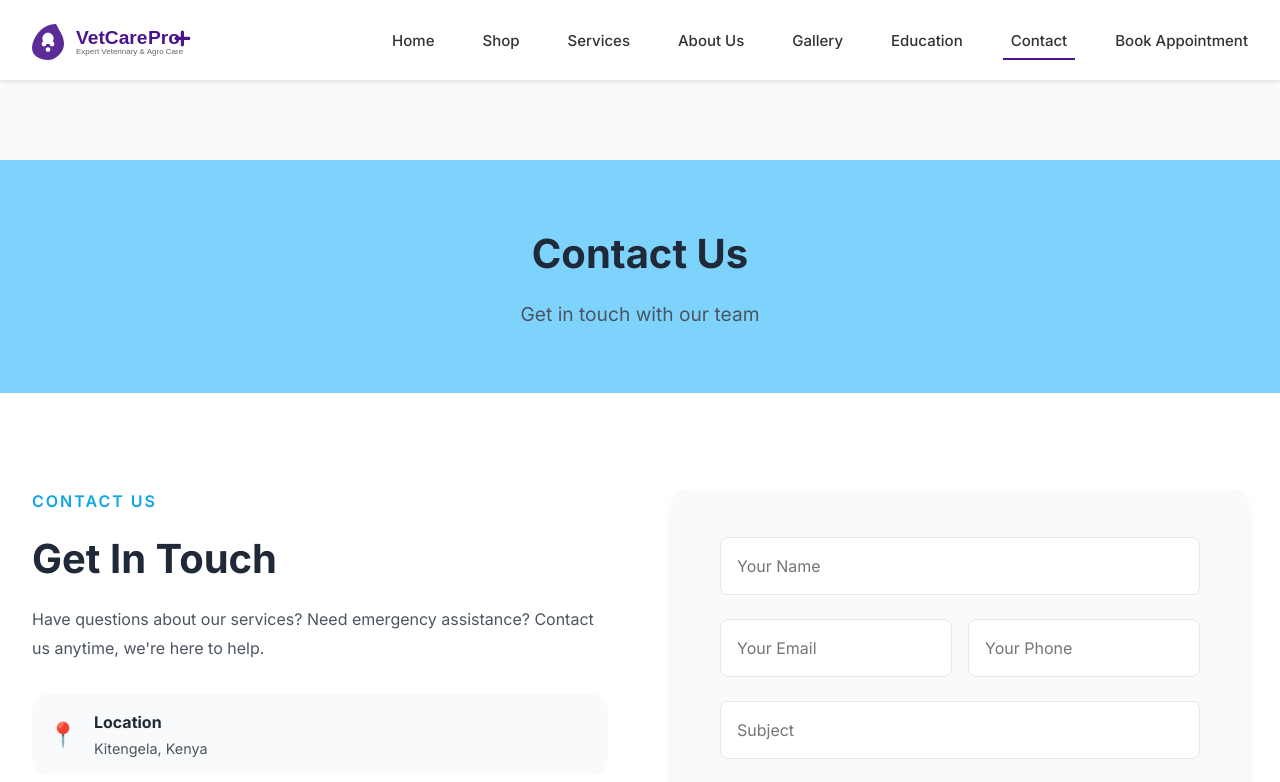
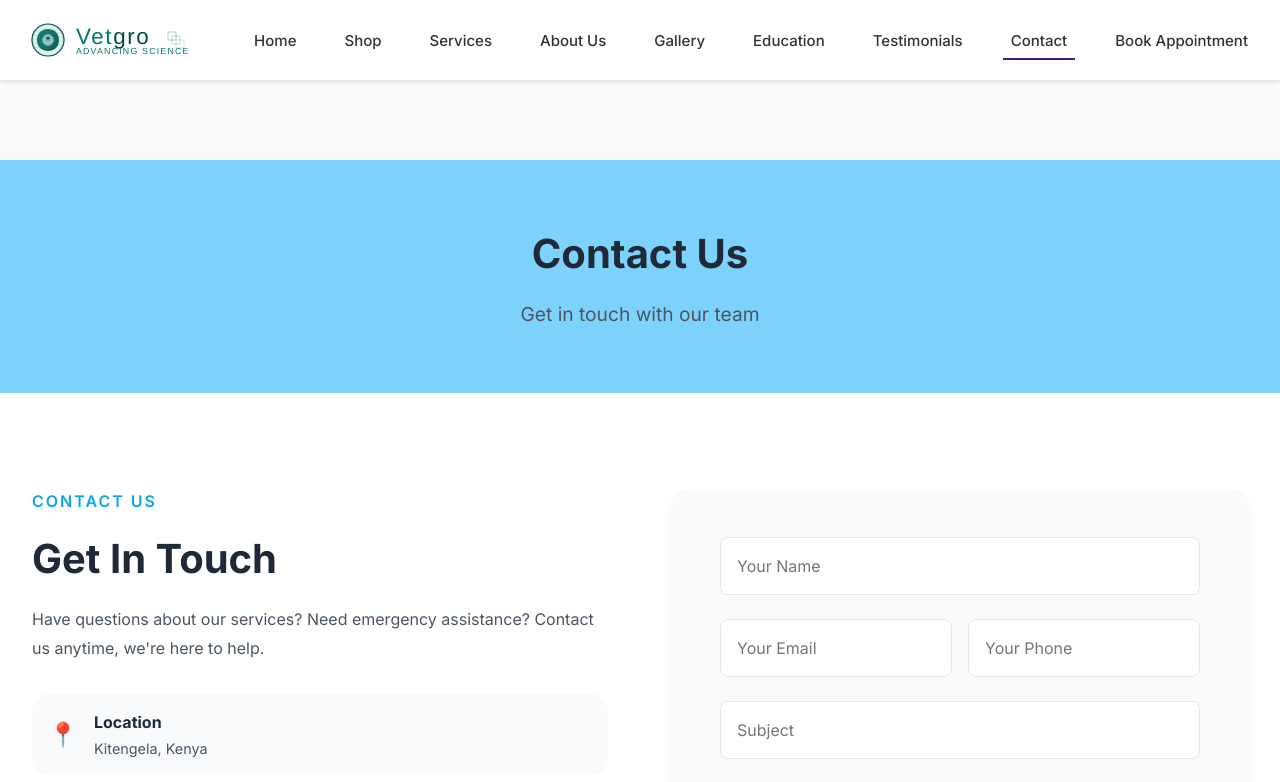
Before and after one commit to Nyandiekahh/Vet-Ken, a React (Create React App) app: page /contact in a window 1280 px wide. Shown: the top 782 px of the page. Built offline with nearby package versions, Linux system fonts and the light colour scheme.

Commit message:
Logo and contact update

```diff
--- a/src/App.tsx
+++ b/src/App.tsx
@@ -13,32 +13,33 @@ import Shop from './components/sections/Shop';
 import PrescriptionCenter from './components/sections/Shop/MedicationStore/PrescriptionCenter';
 import PetStore from './components/sections/Shop/PetStore/PetStore';
 import SellLivestock from './components/sections/Shop/SellLivestock/SellLivestock';
+import Testimonials from './components/sections/Testimonials/Testimonials'; // Import Testimonials
 import Preloader from './components/Preloader';
 import './styles/global.css';
 import './styles/animations.css';
 
 const App: React.FC = () => {
   return (
-    <>
+    <Router>
       <Preloader />
-      <Router>
-        <div className="App">
       <Navbar />
       <main>
         <Routes>
           <Route path="/" element={<Home />} />
           <Route path="/services" element={<Services />} />
+          <Route path="/about" element={<About />} />
+          <Route path="/gallery" element={<Gallery />} />
           <Route path="/contact" element={<Contact />} />
           <Route path="/booking" element={<ConsultationBooking />} />
-              <Route path="/gallery" element={<Gallery />} />
-              <Route path="/about" element={<About />} />
-              <Route path="/shop/*" element={<Shop />} />
+          <Route path="/testimonials" element={<Testimonials />} /> {/* Added Testimonials route */}
+          <Route path="/shop" element={<Shop />} />
+          <Route path="/shop/medications" element={<PrescriptionCenter />} />
+          <Route path="/shop/pets" element={<PetStore />} />
+          <Route path="/shop/sell" element={<SellLivestock />} />
         </Routes>
       </main>
       <Footer />
-        </div>
     </Router>
-    </>
   );
 };
 
--- a/src/components/Logo/Logo.tsx
+++ b/src/components/Logo/Logo.tsx
@@ -1,42 +1,114 @@
-// components/Logo/Logo.tsx
 import React from 'react';
 
 const Logo: React.FC<{ className?: string }> = ({ className }) => {
   return (
     <svg className={className} xmlns="http://www.w3.org/2000/svg" viewBox="0 0 240 60">
+      <defs>
+        <linearGradient id="leafGradient" x1="0%" y1="0%" x2="100%" y2="100%">
+          <stop offset="0%" style={{ stopColor: '#00796B', stopOpacity: 1 }} />
+          <stop offset="100%" style={{ stopColor: '#004D40', stopOpacity: 1 }} />
+        </linearGradient>
+
+        <clipPath id="waveMask">
+          <path d="M10 10 H50 V50 H10 Z" />
+        </clipPath>
+      </defs>
+
       <g id="logo-container">
+        {/* Main circular design element */}
+        <circle
+          cx="30"
+          cy="30"
+          r="20"
+          fill="#E0F2F1"
+          stroke="#004D40"
+          strokeWidth="1.5"
+        />
+
+        {/* Overlapping leaf shapes */}
         <path
-          d="M40 10C20 10 10 30 10 40C10 50 20 55 30 55C40 55 50 45 50 35C50 25 45 20 40 10Z"
-          fill="#4a148c"
+          d="M20 20
+             C 25 15, 35 15, 40 20
+             C 45 25, 45 35, 40 40
+             C 35 45, 25 45, 20 40
+             C 15 35, 15 25, 20 20"
+          fill="url(#leafGradient)"
           opacity="0.9"
         />
 
-        <circle cx="25" cy="35" r="3" fill="white"/>
-        <circle cx="35" cy="35" r="3" fill="white"/>
-        <circle cx="30" cy="42" r="3" fill="white"/>
         <path
-          d="M23 28C23 31.866 26.134 35 30 35C33.866 35 37 31.866 37 28C37 24.134 33.866 21 30 21C26.134 21 23 24.134 23 28Z"
-          fill="white"
+          d="M25 25
+             C 28 22, 32 22, 35 25
+             C 38 28, 38 32, 35 35
+             C 32 38, 28 38, 25 35
+             C 22 32, 22 28, 25 25"
+          fill="#B2DFDB"
+          opacity="0.8"
         />
 
-        <text x="65" y="35" fontFamily="Arial" fontWeight="bold" fontSize="24" fill="#4a148c">
-          VetCare
-        </text>
-        <text x="155" y="35" fontFamily="Arial" fontWeight="bold" fontSize="24" fill="#4a148c">
-          Pro
+        {/* Dynamic wave patterns */}
+        <g clipPath="url(#waveMask)">
+          {[...Array(5)].map((_, i) => (
+            <path
+              key={i}
+              d={`M5 ${20 + i * 5}
+                  C 15 ${15 + i * 5}, 25 ${25 + i * 5}, 35 ${20 + i * 5}
+                  S 45 ${15 + i * 5}, 55 ${20 + i * 5}`}
+              fill="none"
+              stroke="#004D40"
+              strokeWidth="0.5"
+              opacity={0.3}
+            />
+          ))}
+        </g>
+
+        {/* Minimalist cross symbol */}
+        <path
+          d="M28 28h4M30 26v4"
+          stroke="#004D40"
+          strokeWidth="1.5"
+          strokeLinecap="round"
+        />
+
+        {/* Company Name with custom styling */}
+        <text
+          x="65"
+          y="35"
+          fontFamily="Helvetica Neue"
+          fontSize="28"
+          letterSpacing="2"
+        >
+          <tspan fill="#00796B" fontWeight="300">Vet</tspan>
+          <tspan fill="#004D40" fontWeight="500">gro</tspan>
         </text>
 
-        <text x="65" y="48" fontFamily="Arial" fontSize="10" fill="#666">
-          Expert Veterinary & Agro Care
+        {/* Modern tagline */}
+        <text
+          x="65"
+          y="48"
+          fontFamily="Helvetica Neue"
+          fontSize="11"
+          letterSpacing="1.5"
+          fill="#00796B"
+        >
+          ADVANCING SCIENCE
         </text>
 
-        <g transform="translate(190, 20)">
-          <path
-            d="M0 8h16M8 0v16"
-            stroke="#4a148c"
-            strokeWidth="4"
-            strokeLinecap="round"
-          />
+        {/* Abstract geometric accent */}
+        <g transform="translate(180, 20)">
+          {[...Array(3)].map((_, i) => (
+            <rect
+              key={i}
+              x={i * 5}
+              y={i * 5}
+              width="10"
+              height="10"
+              fill="none"
+              stroke="#00796B"
+              strokeWidth="0.5"
+              opacity={0.8 - i * 0.2}
+            />
+          ))}
         </g>
       </g>
     </svg>
--- a/src/components/layout/Navbar/Navbar.tsx
+++ b/src/components/layout/Navbar/Navbar.tsx
@@ -1,3 +1,4 @@
+// Navbar.tsx
 import React, { useState, useEffect } from 'react';
 import { NavLink, Link } from 'react-router-dom';
 import Logo from '../../Logo/Logo';
@@ -15,7 +16,6 @@ const Navbar: React.FC = () => {
     return () => window.removeEventListener('scroll', handleScroll);
   }, []);
 
-  // Close menu when clicking outside
   useEffect(() => {
     const handleClickOutside = (event: MouseEvent) => {
       const target = event.target as HTMLElement;
@@ -43,6 +43,7 @@ const Navbar: React.FC = () => {
     { path: '/about', label: 'About Us' },
     { path: '/gallery', label: 'Gallery' },
     { path: '/education', label: 'Education' },
+    { path: '/testimonials', label: 'Testimonials' }, // Added testimonials
     { path: '/contact', label: 'Contact' },
   ];
 
--- a/src/components/sections/Booking/ConsultationBooking.tsx
+++ b/src/components/sections/Booking/ConsultationBooking.tsx
@@ -52,11 +52,11 @@ const ConsultationBooking = () => {
       description: 'Surgical procedures and operations'
     },
     {
-      id: 'lab-tests',
-      title: 'Laboratory Tests',
+      id: 'grooming',
+      title: 'Pet Grooming',
       duration: '1 hour',
-      price: 'From KES 1000',
-      description: 'Comprehensive diagnostic testing'
+      price: 'Custom Quote',
+      description: 'Bringing your Pet\'s far back to life'
     }
   ];
 
--- a/src/components/sections/Contact/Contact.tsx
+++ b/src/components/sections/Contact/Contact.tsx
@@ -74,7 +74,7 @@ const Contact = () => {
                 <div className={styles.icon}>📞</div>
                 <div className={styles.details}>
                   <h4>Phone</h4>
-                  <p>+254 XXX XXX XXX</p>
+                  <p>+254 702 687 855</p>
                 </div>
               </div>
 
--- /dev/null
+++ b/src/components/sections/Testimonials/Testimonials.module.css
@@ -0,0 +1,146 @@
+/* // Testimonials.module.css */
+.testimonials {
+  padding: 4rem 0;
+  background-color: #f9fafb;
+}
+
+.container {
+  max-width: 1200px;
+  margin: 0 auto;
+  padding: 0 1rem;
+}
+
+.header {
+  text-align: center;
+  margin-bottom: 3rem;
+}
+
+.header h2 {
+  font-size: 2rem;
+  font-weight: bold;
+  margin-bottom: 1rem;
+}
+
+.header h3 {
+  font-size: 1.5rem;
+  margin-bottom: 1rem;
+}
+
+.header p {
+  color: #6b7280;
+}
+
+.testimonialSlider {
+  position: relative;
+  max-width: 800px;
+  margin: 0 auto;
+}
+
+.testimonialContainer {
+  position: relative;
+  overflow: hidden;
+}
+
+.testimonialItem {
+  opacity: 0;
+  position: absolute;
+  top: 0;
+  left: 0;
+  width: 100%;
+  transition: opacity 0.5s ease-in-out;
+  pointer-events: none;
+}
+
+.testimonialItem.active {
+  opacity: 1;
+  position: relative;
+  pointer-events: auto;
+}
+
+.testimonialItem blockquote {
+  text-align: center;
+  padding: 2rem;
+}
+
+.testimonialItem p {
+  font-size: 1.125rem;
+  line-height: 1.75;
+  margin-bottom: 2rem;
+}
+
+.rating {
+  color: #fbbf24;
+  margin-bottom: 1rem;
+  font-size: 1.25rem;
+}
+
+.author {
+  display: flex;
+  align-items: center;
+  justify-content: center;
+  gap: 1rem;
+}
+
+.author img {
+  width: 4rem;
+  height: 4rem;
+  border-radius: 50%;
+  object-fit: cover;
+}
+
+.authorInfo {
+  text-align: left;
+}
+
+.name {
+  font-weight: 600;
+}
+
+.role {
+  color: #6b7280;
+}
+
+.navigation {
+  display: flex;
+  justify-content: center;
+  gap: 0.5rem;
+  margin-top: 2rem;
+}
+
+.navDot {
+  width: 0.75rem;
+  height: 0.75rem;
+  border-radius: 50%;
+  background-color: #e5e7eb;
+  border: none;
+  padding: 0;
+  cursor: pointer;
+  transition: background-color 0.3s ease;
+}
+
+.navDot.active {
+  background-color: #2563eb;
+}
+
+@media (max-width: 640px) {
+  .header h2 {
+    font-size: 1.5rem;
+  }
+
+  .header h3 {
+    font-size: 1.25rem;
+  }
+
+  .testimonialItem p {
+    font-size: 1rem;
+  }
+
+  .author {
+    flex-direction: column;
+    text-align: center;
+  }
+
+  .authorInfo {
+    text-align: center;
+  }
+}
--- a/src/components/sections/Testimonials/Testimonials.tsx
+++ b/src/components/sections/Testimonials/Testimonials.tsx
@@ -1,4 +1,4 @@
-// src/components/sections/Testimonials/Testimonials.tsx
+// Testimonials.tsx
 import React, { useState, useEffect } from 'react';
 import styles from './Testimonials.module.css';
 
@@ -55,53 +55,54 @@ const Testimonials = () => {
     <section className={styles.testimonials}>
       <div className={styles.container}>
         <div className={styles.header}>
-          <span className={styles.subtitle}>Testimonials</span>
-          <h2 className={styles.title}>What Our Clients Say</h2>
-          <p className={styles.description}>
-            Read about experiences from our satisfied clients and their animals
-          </p>
+          <h2>Testimonials</h2>
+          <h3>What Our Clients Say</h3>
+          <p>Read about experiences from our satisfied clients and their animals</p>
         </div>
 
-        <div className={styles.carousel}>
+        <div className={styles.testimonialSlider}>
+          <div className={styles.testimonialContainer}>
             {testimonials.map((testimonial, index) => (
               <div
                 key={testimonial.id}
-              className={`${styles.testimonialCard} ${
+                className={`${styles.testimonialItem} ${
                   index === activeIndex ? styles.active : ''
                 }`}
               >
-              <div className={styles.quote}>"</div>
-              <p className={styles.content}>{testimonial.content}</p>
-
+                <blockquote>
+                  <p>{testimonial.content}</p>
                   <div className={styles.rating}>
                     {[...Array(testimonial.rating)].map((_, i) => (
-                  <span key={i} className={styles.star}>★</span>
+                      <span key={i}>★</span>
                     ))}
                   </div>
-
                   <div className={styles.author}>
-                <div className={styles.imageWrapper}>
-                  <img src={testimonial.image} alt={testimonial.name} />
-                </div>
+                    <img
+                      src={testimonial.image}
+                      alt={testimonial.name}
+                    />
                     <div className={styles.authorInfo}>
-                  <h4>{testimonial.name}</h4>
-                  <span>{testimonial.role}</span>
+                      <div className={styles.name}>{testimonial.name}</div>
+                      <div className={styles.role}>{testimonial.role}</div>
                     </div>
                   </div>
+                </blockquote>
               </div>
             ))}
           </div>
 
-        <div className={styles.indicators}>
+          <div className={styles.navigation}>
             {testimonials.map((_, index) => (
               <button
                 key={index}
-              className={`${styles.indicator} ${
+                onClick={() => setActiveIndex(index)}
+                className={`${styles.navDot} ${
                   index === activeIndex ? styles.active : ''
                 }`}
-              onClick={() => setActiveIndex(index)}
+                aria-label={`Go to testimonial ${index + 1}`}
               />
             ))}
+          </div>
         </div>
       </div>
     </section>
```
Also changed, not shown: src/components/Map/Map.tsx (deleted, +0 -36 lines), src/components/sections/Testimonials/Testimonials.modulel.css (deleted, +0 -162 lines). Lines whose indentation alone changed are shown as unchanged.
